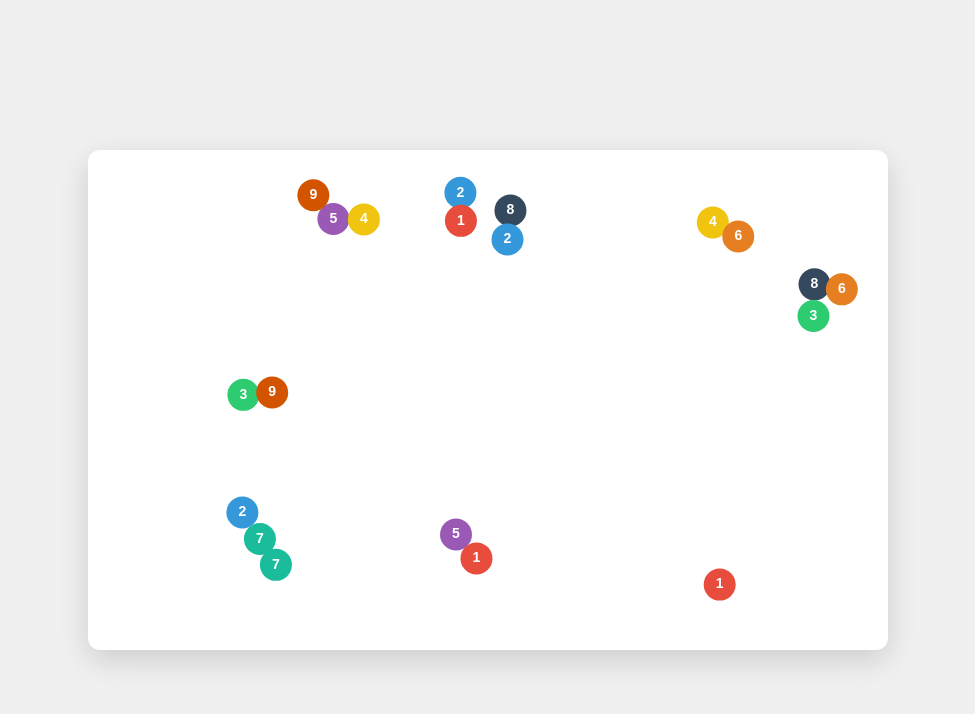
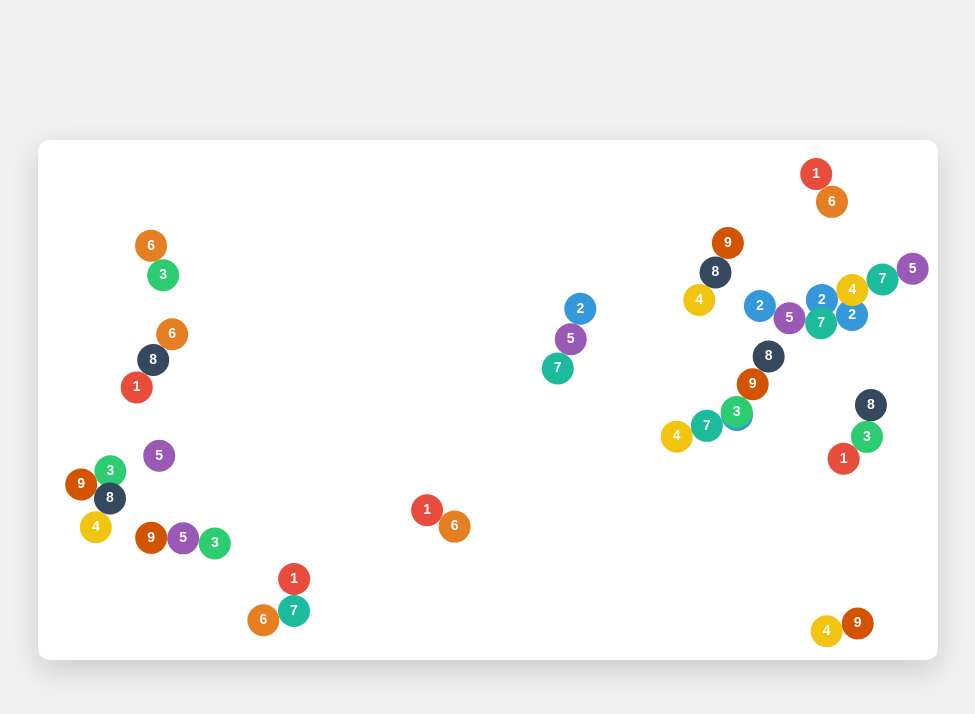
Before and after one commit to idiliscar/Identidad, a plain HTML site: page index.html in a window 1280 px wide. Shown: the whole page, without its empty margins (152-1127 px from the left). Drawn offline with Linux system fonts and the light colour scheme.

Commit message:
index.html

```diff
--- a/index.html
+++ b/index.html
@@ -2,7 +2,7 @@
 <head>
   <meta charset="UTF-8" />
   <meta name="viewport" content="width=device-width, initial-scale=1.0" />
-  <title>Números en agrupación</title>
+  <title>Números en serie</title>
   <style>
     body {
       margin: 0;
@@ -21,7 +21,7 @@
   </style>
 </head>
 <body>
-  <canvas id="canvas" width="800" height="500"></canvas>  <script>
+  <canvas id="canvas" width="900" height="520"></canvas>  <script>
     const canvas = document.getElementById('canvas');
     const ctx = canvas.getContext('2d');
 
@@ -30,25 +30,65 @@
       '#9b59b6', '#e67e22', '#1abc9c', '#34495e', '#d35400'
     ];
 
-    const numbers = [];
-    const TOTAL = 20; // números totales rebotando
     const RADIUS = 16;
+    const NUMBERS_PER_VALUE = 5; // 5 de cada número
+    const MAX_CHAIN = 14;
 
-    function createNumber(value) {
-      return {
-        value,
-        x: Math.random() * (canvas.width - 2 * RADIUS) + RADIUS,
-        y: Math.random() * (canvas.height - 2 * RADIUS) + RADIUS,
-        vx: (Math.random() * 2 + 1) * (Math.random() < 0.5 ? -1 : 1),
-        vy: (Math.random() * 2 + 1) * (Math.random() < 0.5 ? -1 : 1),
-        r: RADIUS,
-        color: colors[(value - 1) % colors.length],
-        group: null
-      };
+    class Node {
+      constructor(value) {
+        this.value = value;
+        this.color = colors[value - 1];
+        this.x = Math.random() * (canvas.width - 2 * RADIUS) + RADIUS;
+        this.y = Math.random() * (canvas.height - 2 * RADIUS) + RADIUS;
+        this.vx = (Math.random() * 2 + 1) * (Math.random() < 0.5 ? -1 : 1);
+        this.vy = (Math.random() * 2 + 1) * (Math.random() < 0.5 ? -1 : 1);
+        this.chain = null;
+      }
     }
 
-    for (let i = 0; i < TOTAL; i++) {
-      numbers.push(createNumber((i % 9) + 1));
+    class Chain {
+      constructor(nodes) {
+        this.nodes = nodes;
+        this.vx = (Math.random() * 2 - 1);
+        this.vy = (Math.random() * 2 - 1);
+        nodes.forEach(n => n.chain = this);
+      }
+
+      update() {
+        this.nodes.forEach((n, i) => {
+          if (i === 0) {
+            n.x += this.vx;
+            n.y += this.vy;
+          } else {
+            const prev = this.nodes[i - 1];
+            const dx = prev.x - n.x;
+            const dy = prev.y - n.y;
+            const dist = Math.hypot(dx, dy) || 1;
+            const target = RADIUS * 2;
+            n.x = prev.x - (dx / dist) * target;
+            n.y = prev.y - (dy / dist) * target;
+          }
+
+          if (n.x - RADIUS < 0 || n.x + RADIUS > canvas.width) this.vx *= -1;
+          if (n.y - RADIUS < 0 || n.y + RADIUS > canvas.height) this.vy *= -1;
+        });
+      }
+
+      explode() {
+        this.nodes.forEach(n => {
+          n.chain = null;
+          n.vx = (Math.random() * 4 - 2);
+          n.vy = (Math.random() * 4 - 2);
+        });
+      }
+    }
+
+    const nodes = [];
+
+    for (let v = 1; v <= 9; v++) {
+      for (let i = 0; i < NUMBERS_PER_VALUE; i++) {
+        nodes.push(new Node(v));
+      }
     }
 
     function distance(a, b) {
@@ -58,52 +98,47 @@
     function update() {
       ctx.clearRect(0, 0, canvas.width, canvas.height);
 
-      // Movimiento
-      numbers.forEach(n => {
-        if (n.group) return;
-
+      // Movimiento individual
+      nodes.forEach(n => {
+        if (n.chain) return;
         n.x += n.vx;
         n.y += n.vy;
-
-        if (n.x - n.r < 0 || n.x + n.r > canvas.width) n.vx *= -1;
-        if (n.y - n.r < 0 || n.y + n.r > canvas.height) n.vy *= -1;
+        if (n.x - RADIUS < 0 || n.x + RADIUS > canvas.width) n.vx *= -1;
+        if (n.y - RADIUS < 0 || n.y + RADIUS > canvas.height) n.vy *= -1;
       });
 
-      // Colisiones
-      for (let i = 0; i < numbers.length; i++) {
-        for (let j = i + 1; j < numbers.length; j++) {
-          const a = numbers[i];
-          const b = numbers[j];
-
-          if (distance(a, b) < a.r + b.r) {
-            if (!a.group && !b.group) {
-              a.group = b.group = [a, b];
-            } else if (a.group && !b.group && a.group.length < 14) {
-              a.group.push(b);
-              b.group = a.group;
-            } else if (b.group && !a.group && b.group.length < 14) {
-              b.group.push(a);
-              a.group = b.group;
-            } else if ((a.group && a.group.length >= 14) || (b.group && b.group.length >= 14)) {
-              // Explosión: se separan
-              const group = a.group || b.group;
-              group.forEach(n => {
-                n.group = null;
-                n.vx = (Math.random() * 4 - 2);
-                n.vy = (Math.random() * 4 - 2);
-              });
+      // Colisiones y agrupación
+      for (let i = 0; i < nodes.length; i++) {
+        for (let j = i + 1; j < nodes.length; j++) {
+          const a = nodes[i];
+          const b = nodes[j];
+          if (distance(a, b) < RADIUS * 2) {
+            if (!a.chain && !b.chain) {
+              new Chain([a, b]);
+            } else if (a.chain && !b.chain && a.chain.nodes.length < MAX_CHAIN) {
+              a.chain.nodes.push(b);
+              b.chain = a.chain;
+            } else if (b.chain && !a.chain && b.chain.nodes.length < MAX_CHAIN) {
+              b.chain.nodes.push(a);
+              a.chain = b.chain;
+            } else if ((a.chain && a.chain.nodes.length >= MAX_CHAIN) ||
+                       (b.chain && b.chain.nodes.length >= MAX_CHAIN)) {
+              (a.chain || b.chain).explode();
             }
           }
         }
       }
 
+      // Actualizar cadenas
+      const chains = new Set(nodes.filter(n => n.chain).map(n => n.chain));
+      chains.forEach(c => c.update());
+
       // Dibujar
-      numbers.forEach(n => {
+      nodes.forEach(n => {
         ctx.beginPath();
-        ctx.arc(n.x, n.y, n.r, 0, Math.PI * 2);
+        ctx.arc(n.x, n.y, RADIUS, 0, Math.PI * 2);
         ctx.fillStyle = n.color;
         ctx.fill();
-
         ctx.fillStyle = '#fff';
         ctx.font = 'bold 14px Arial';
         ctx.textAlign = 'center';
```
